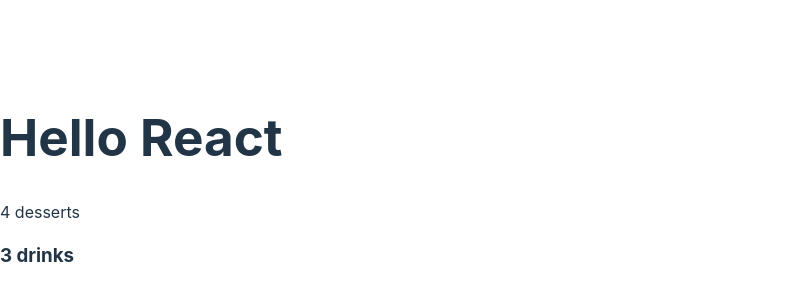
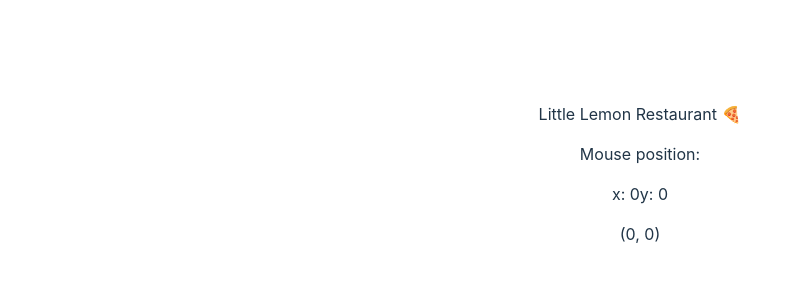
Before and after one commit to legodev/advanced-react, a React (Vite) app: page / in a window 1280 px wide. Shown: the part 218-518 px from the top of the page, without its empty margins (0-802 px from the left). Built offline with nearby package versions, Linux system fonts and the light colour scheme.

Commit message:
Position scroll

```diff
--- a/src/App.jsx
+++ b/src/App.jsx
@@ -1,48 +1,66 @@
-import { useState, useEffect } from 'react'
+import "./App.css";
+import { useEffect, useState } from "react";
 
-const DataFetcher = ({ render, url }) => {
-  const [data, setData] = useState([])
+const MousePosition = ({ render }) => {
+  const [mousePosition, setMousePosition] = useState({
+    x: 0,
+    y: 0,
+  });
 
   useEffect(() => {
-    if (url.includes('desserts')) {
-      setData(['cake', 'ice cream', 'pie', 'brownie'])
-    } else {
-      setData(['water', 'soda', 'juice'])
-    }
-  }, [])
+    const handleMousePositionChange = (e) => {
+      setMousePosition({
+        x: e.clientX,
+        y: e.clientY,
+      });
+    };
 
-  return render(data)
+    window.addEventListener("mousemove", handleMousePositionChange);
+
+    return () => {
+      window.removeEventListener("mousemove", handleMousePositionChange);
+    };
+  }, []);
+
+  return render({ mousePosition });
+};
+
+const PanelMouseLogger = () => {
+  return (
+    <div className="basicTracker">
+      <p>Mouse position:</p>
+      <MousePosition
+        render={({ mousePosition }) => (
+          <div className="row">
+            <span>x: {mousePosition.x}</span>
+            <span>y: {mousePosition.y}</span>
+          </div>
+        )}
+      />
+    </div>
+  );
+};
+
+const PointMouseLogger = () => {
+  return (
+    <MousePosition
+      render={({ mousePosition }) => (
+        <p>
+          ({mousePosition.x}, {mousePosition.y})
+        </p>
+      )}
+    />
+  );
+};
+
+function App() {
+  return (
+    <div className="App">
+      <header className="Header">Little Lemon Restaurant 🍕</header>
+      <PanelMouseLogger />
+      <PointMouseLogger />
+    </div>
+  );
 }
 
-const DessertsCount = () => {
-  return (
-    <DataFetcher
-      url="https://littlelemon/desserts"
-      render={(data) => {
-        return <p>{data.length} desserts</p>
-      }}
-    />
-  )
-}
-
-const DrinksCount = () => {
-  return (
-    <DataFetcher
-    url="https://littlelemon/drinks"
-    render={(data) => {
-      return (
-        <h3>{data.length} drinks</h3>
-      )
-    }} />
-  )
-}
-
-export default function App() {
-  return (
-    <>
-      <h1>Hello React</h1>
-      <DessertsCount />
-      <DrinksCount />
-    </>
-  )
-}
+export default App;
```
